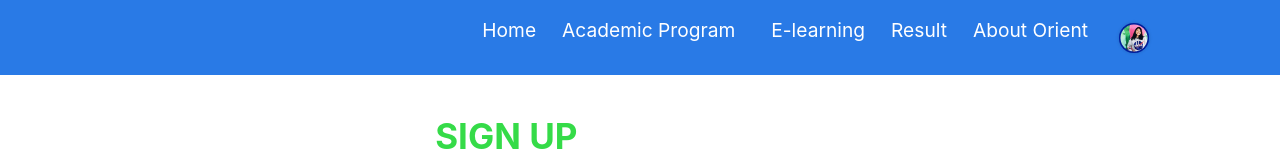
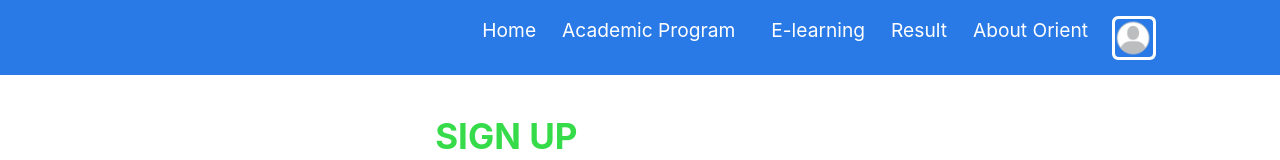
Before and after one commit to alishd0225/orient_project, a React (Create React App) app: page /signup in a window 1280 px wide. Shown: the top 160 px of the page. Built offline with nearby package versions, Linux system fonts and the light colour scheme; no server answers.

Commit message:
layout changes

```diff
--- a/src/Component/context/AuthContext.js
+++ b/src/Component/context/AuthContext.js
@@ -17,11 +17,11 @@ const AuthContext = createContext({
 export const useAuth = () => useContext(AuthContext);
 
 export default function AuthContextProvider({ children }) {
-  const [currentuser, setCurrentuser] = useState(null);
+  const [currentUser, setCurrentUser] = useState(null);
 
   useEffect(() => {
     const unsubscribe = onAuthStateChanged(auth, (user) => {
-      setCurrentuser(user);
+      setCurrentUser(user);
     });
     return () => {
       unsubscribe();
@@ -41,7 +41,7 @@ export default function AuthContextProvider({ children }) {
   }
 
   const value = {
-    currentuser,
+    currentUser,
     register,
     login,
     logout,
--- a/src/Component/layout/Header/Header.css
+++ b/src/Component/layout/Header/Header.css
@@ -39,6 +39,8 @@
 }
 .profile .profile-image{
   width: 40px;
+  border-radius: 5px;
+  outline: auto;
 }
 .profile-image:hover{
   width: 42px;
@@ -51,14 +53,15 @@
   display: none;
 }
 .fa-sign-out{
+  display: block;
+  margin-bottom: 10px;
     color: white;
     font-size: 20px;
-
 }
 .fa-sign-out:hover{
   cursor: pointer;
   font-size: 22px;
-  transition: all 0.2s ease-out;
+  transition:all 0.2s ease-out;
 }
 @media screen and (max-width:700px) and (min-width:300px){
   .NavbarItem{
--- a/src/Component/layout/Header/Header.js
+++ b/src/Component/layout/Header/Header.js
@@ -4,7 +4,7 @@ import orient from "./orient.png";
 import { Button } from "./Button";
 import { Link, useNavigate } from "react-router-dom";
 import { faRupiahSign } from "@fortawesome/free-solid-svg-icons";
-import profile from "./profile.png";
+import profile from "./profile1.png";
 import { useAuth } from "../../context/AuthContext";
 
 export default function () {
--- a/src/Component/layout/User/SignIn.js
+++ b/src/Component/layout/User/SignIn.js
@@ -14,7 +14,7 @@ const SignIn = () => {
   const [isSubmitting, setIsSubmitting] = useState(false);
 
   const { login } = useAuth();
-  const mounted=useMounted
+  const mounted=useMounted();
 
   return (
     <div>
@@ -40,7 +40,6 @@ const SignIn = () => {
               })
               .catch((error) => {
                 console.log(error.message);
-
                 toast({
                   description: error.message,
                   status: "error",
--- a/src/Component/layout/User/SignUp.js
+++ b/src/Component/layout/User/SignUp.js
@@ -43,7 +43,6 @@ const SignUp = () => {
                 })
                 .catch((error) => {
                   console.log(error.message);
-
                   toast({
                     description: error.message,
                     status: "error",
```
Also changed, not shown: src/Component/layout/Header/profile1.png (added).
